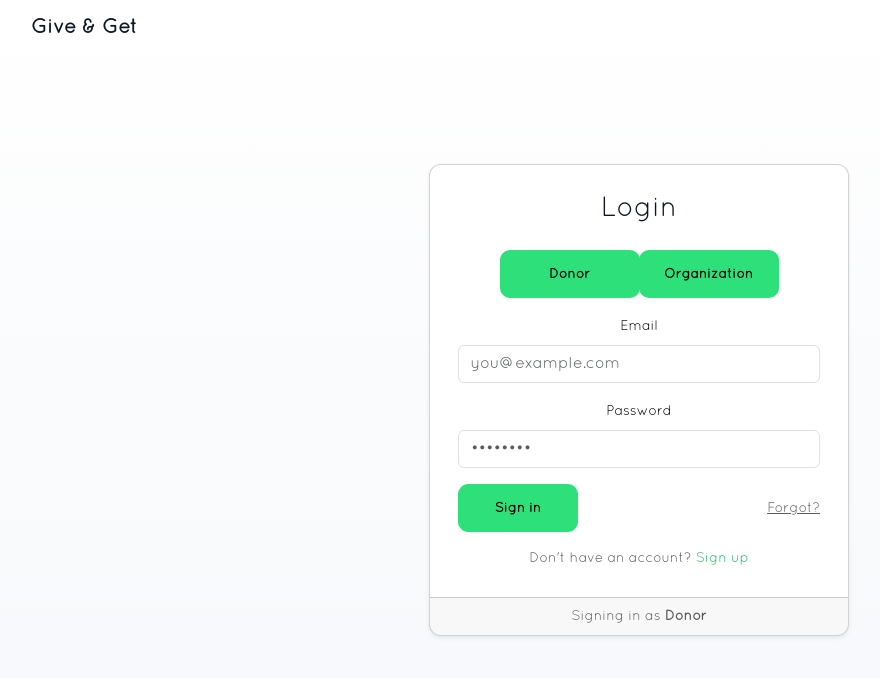
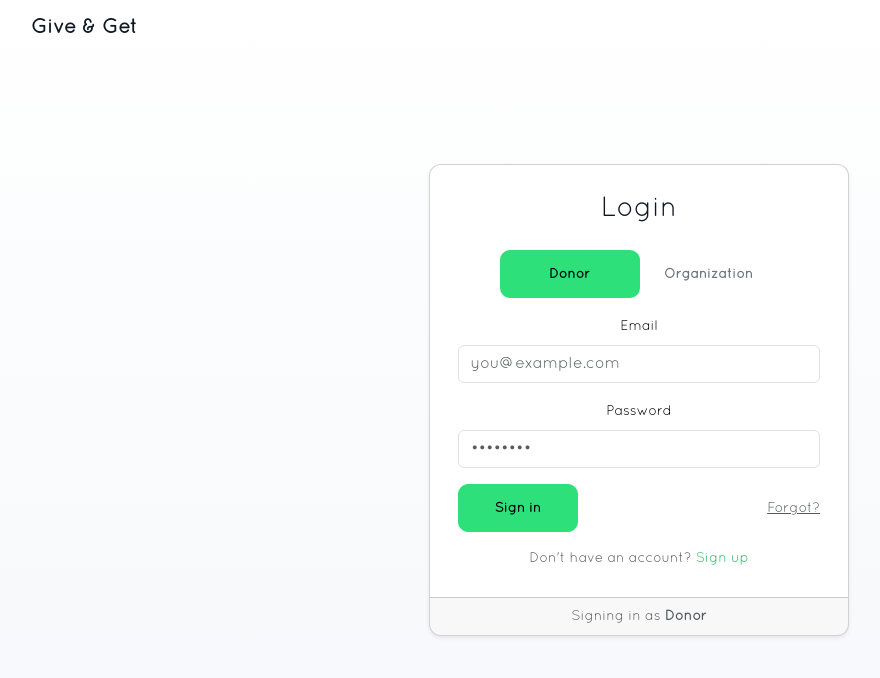
Before and after one commit to Give-Get/Give-Get, a React (Create React App) app: page /login in a window 1280 px wide. Shown: the top 678 px of the page, without its empty margins (1-881 px from the left). Built offline with nearby package versions, Linux system fonts and the light colour scheme.

Commit message:
fixed login buttons

```diff
--- a/src/App.css
+++ b/src/App.css
@@ -74,6 +74,28 @@ body {
   background-color: #27b65e !important;
   border-color: #27b65e !important;
   color: #000000 !important;
+}
+
+.btn-outline-secondary {
+  background-color: transparent !important;
+  border-color: #dee2e6 !important;
+  color: #6c757d !important;
+  font-weight: 600 !important;
+}
+
+.btn-outline-secondary:hover {
+  background-color: #e9ecef !important;
+  border-color: #dee2e6 !important;
+  color: #495057 !important;
+}
+
+.btn-outline-secondary:focus,
+.btn-outline-secondary:focus-visible,
+.btn-outline-secondary:active {
+  background-color: #e9ecef !important;
+  border-color: #dee2e6 !important;
+  color: #495057 !important;
+  box-shadow: 0 0 0 3px rgba(108, 117, 125, 0.15) !important;
 }
 
 /* Pressed state */
```
